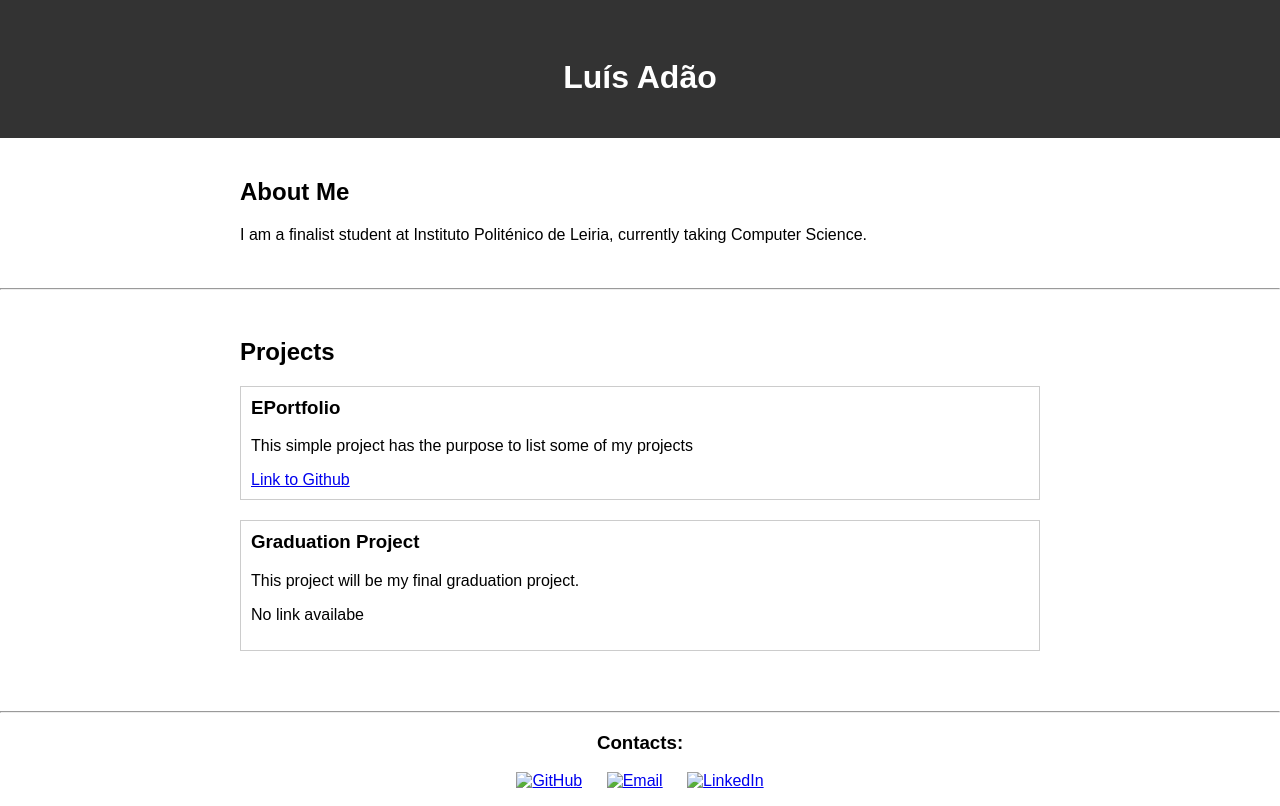
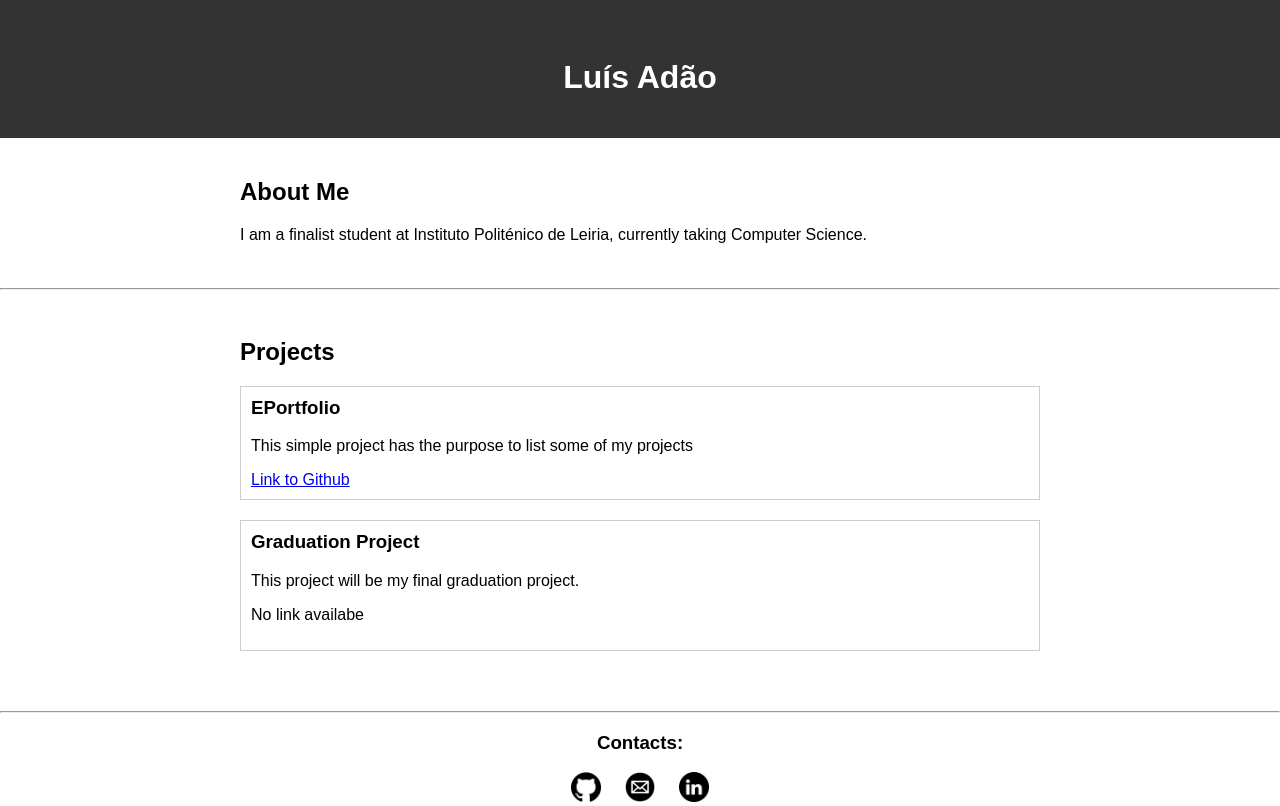
Before and after one commit to luisadao/eportfolio, a plain HTML site: page public/index.html in a window 1280 px wide. Drawn offline with Linux system fonts and the light colour scheme.

Commit message:
Update index.html

```diff
--- a/public/index.html
+++ b/public/index.html
@@ -84,9 +84,9 @@
 <footer class="social-links">
     <hr>
     <h3>Contacts:</h3>
-    <a href="https://github.com/luisadao" target="_blank"><img src="public/img/github_ico.png" alt="GitHub"></a>
-    <a href="mailto:contact@luisadao.me" target="_blank"><img src="public/img/mail_ico.png" alt="Email"></a>
-    <a href="https://www.linkedin.com/in/lu%C3%ADs-ad%C3%A3o-598469223/" target="_blank"><img src="public/img/linkedin_ico.png" alt="LinkedIn"></a>
+    <a href="https://github.com/luisadao" target="_blank"><img src="img/github_ico.png" alt="GitHub"></a>
+    <a href="mailto:contact@luisadao.me" target="_blank"><img src="img/mail_ico.png" alt="Email"></a>
+    <a href="https://www.linkedin.com/in/lu%C3%ADs-ad%C3%A3o-598469223/" target="_blank"><img src="img/linkedin_ico.png" alt="LinkedIn"></a>
 </footer>
 
 </body>
```
